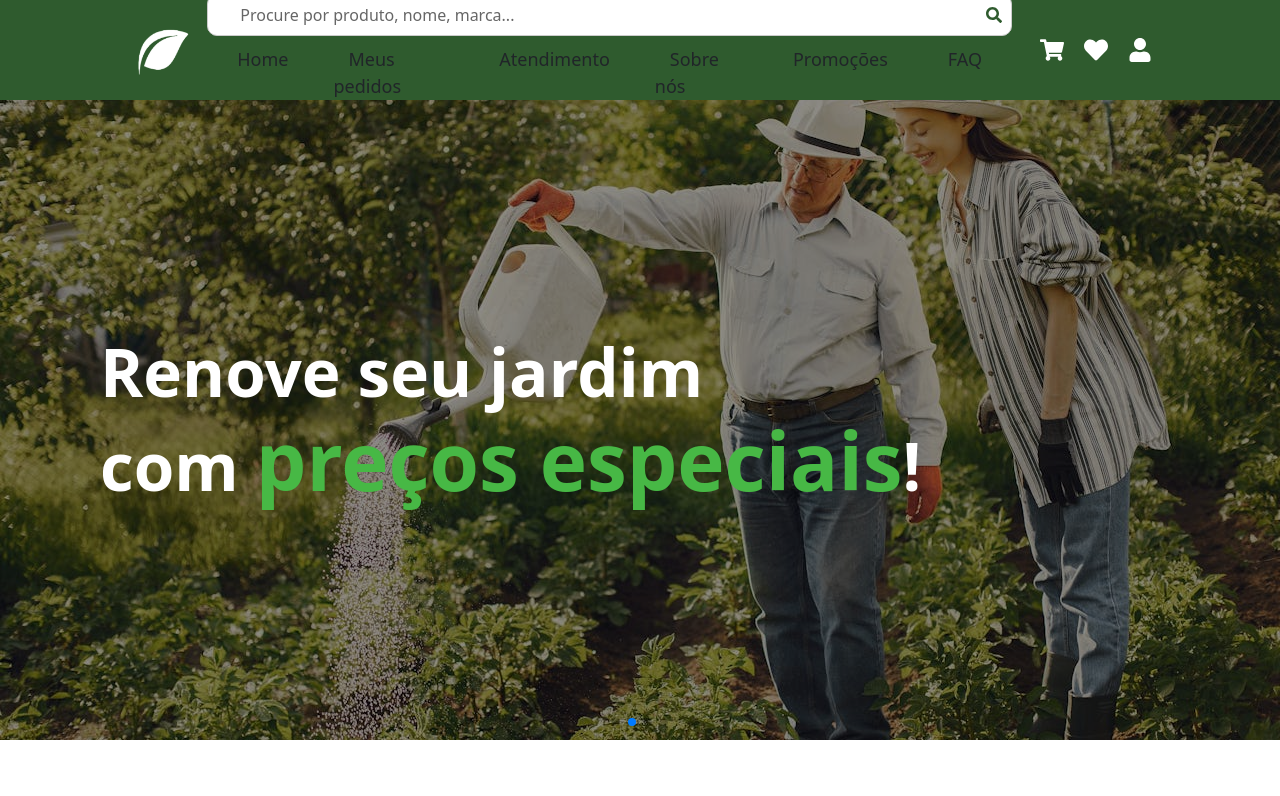
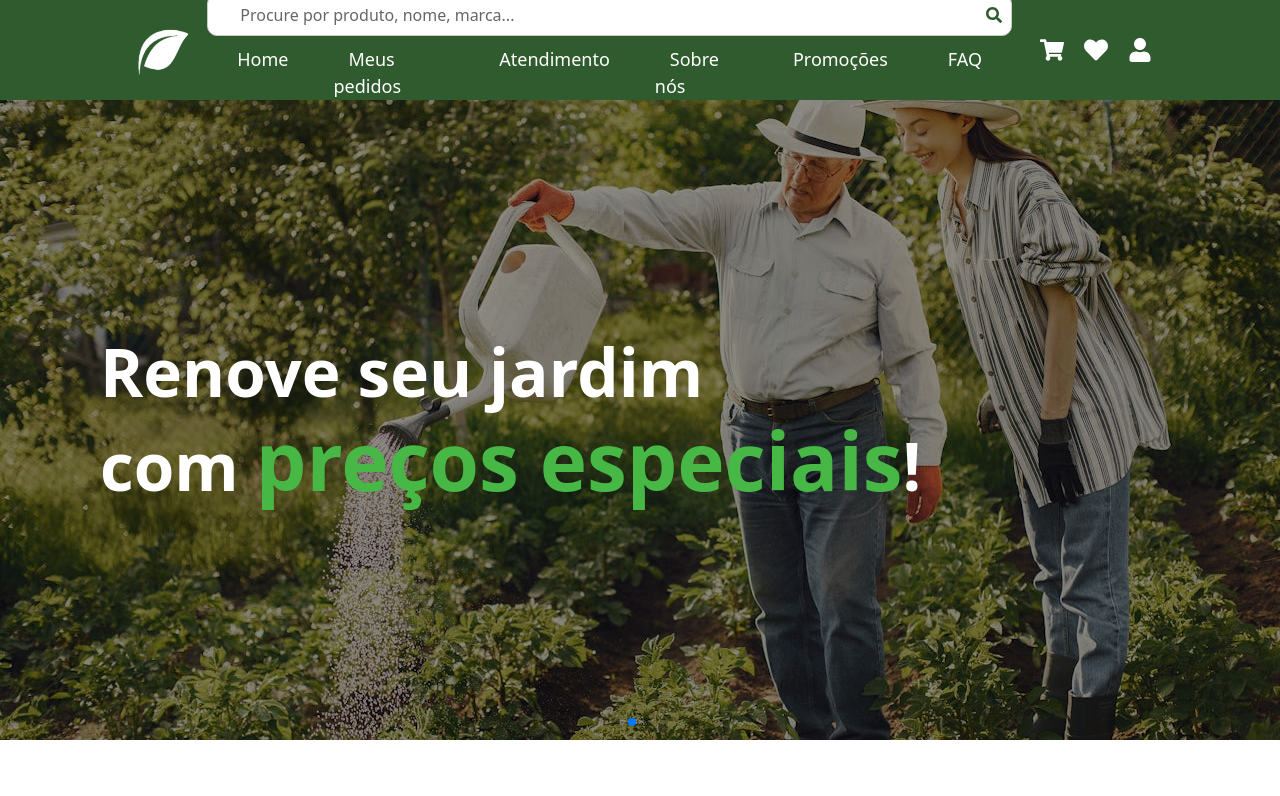
Before and after one commit to Plantsp/plantsp, a React (Create React App) app: page / in a window 1280 px wide. Shown: the top 796 px of the page. Built offline with nearby package versions, Linux system fonts and the light colour scheme.

Commit message:
Adicionando !important para garantir a aplicação do estilo

```diff
--- a/src/components/header/header.css
+++ b/src/components/header/header.css
@@ -83,17 +83,18 @@
 }
 
 .nav-list a {
-  color: var(--branco);
-  text-decoration: none;
+  color: var(--branco) !important;
+  text-decoration: none !important;
   font-size: 18px;
   transition: color 0.3s;
   padding: 7px 15px;
   border-radius: 8px 8px 0 0;
+  cursor: pointer;
 }
 
 .nav-list a:hover {
   background-color: #fff;
-  color:#666;
+  color:#666 !important;
 
 }
 
```
